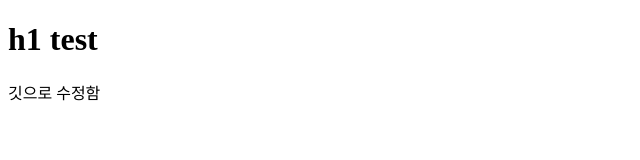
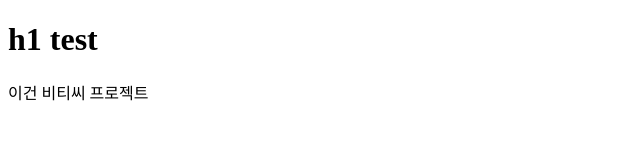
Before and after one commit to junghun824/btc, a plain HTML site: page index.html in a window 1280 px wide. Shown: the full height of the page, 0-640 px from the left. Drawn offline with Linux system fonts and the light colour scheme.

Commit message:
Update index.html

```diff
--- a/index.html
+++ b/index.html
@@ -7,6 +7,6 @@
 </head>
 <body>
     <h1>h1 test</h1>
-    <p>깃으로 수정함</p>
+    <p>이건 비티씨 프로젝트</p>
 </body>
 </html>
```
